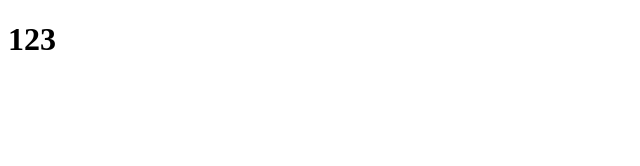
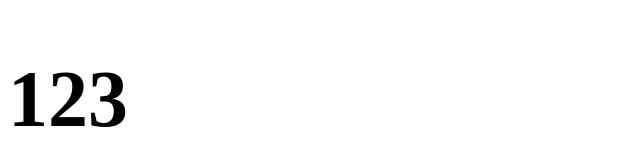
Before and after one commit to qwq114514810975/test-3.github.io, a plain HTML site: page index.html in a window 1280 px wide. Shown: the whole page, without its empty margins (0-640 px from the left). Drawn offline with Linux system fonts and the light colour scheme.

Commit message:
Update index.html

```diff
--- a/index.html
+++ b/index.html
@@ -4,6 +4,11 @@
     <meta charset="UTF-8">
     <meta name="viewport" content="width=device-width, initial-scale=1.0">
     <title>Document</title>
+    <style>
+        h1 {
+            font-size: 80px;
+        }
+    </style>
 </head>
 <body>
     <h1>123</h1>
```
